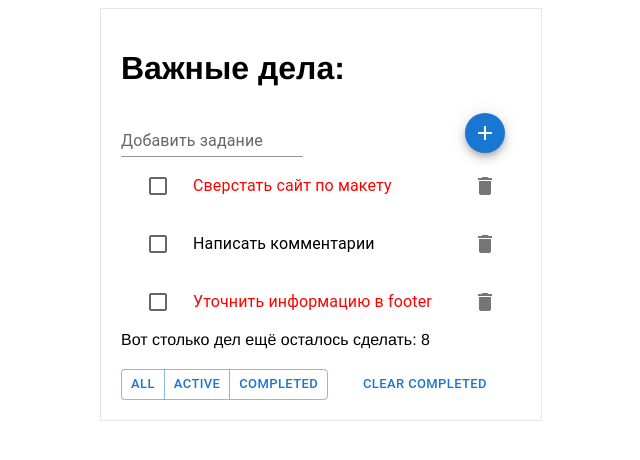
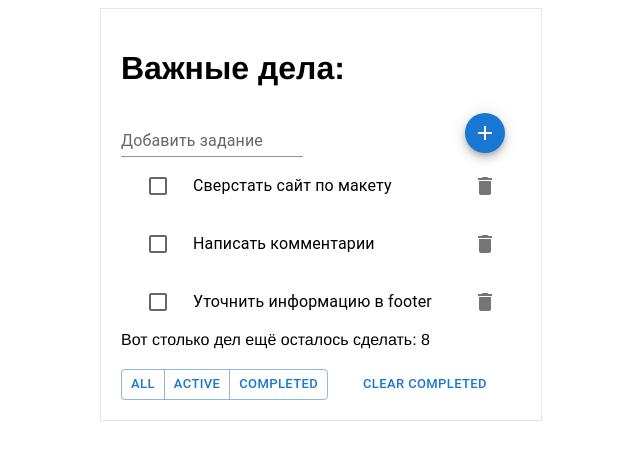
Before and after one commit to WebHeroSchool/React-proj_korzhov, a React (Create React App) app: page / in a window 1280 px wide. Shown: the top 460 px of the page, without its empty margins (319-959 px from the left). Built offline with nearby package versions, Linux system fonts and the light colour scheme.

Commit message:
using setState

```diff
--- a/src/components/App/App.js
+++ b/src/components/App/App.js
@@ -10,7 +10,7 @@ class App extends React.Component {
 		{
 			value: 'Сверстать сайт по макету',
 			id: 1,
-			isDone: true
+			isDone: false
 		},
 		{
 			value: 'Написать комментарии',
@@ -20,19 +20,30 @@ class App extends React.Component {
 		{
 			value: 'Уточнить информацию в footer',
 			id: 3,
-			isDone: true
-		}]
+			isDone: false
+		}],
+		count: 8
 	};
 
-	onClickDone = isDone => console.log (isDone);
+	onClickDone = id => {
+		const newItemList = this.state.items.map(item => {
+			const newItem = {...item};
+			if (item.id === id) {
+				newItem.isDone = !item.isDone;
+			}
+		return newItem;
+		});
+
+		this.setState ({ items: newItemList});
+	};
 
 	render() {
 		return (
 		    <div className = {styles.wrap}>
 		    <h1>Важные дела:</h1>
 		    	<InputItem />
-		    	<ItemList items = {this.state.items} onClickDone = {this.onClickDone} />
-		    	<Footer count={8} />
+		    	<ItemList items = {this.state.items} onClickDone={this.onClickDone} />
+		    	<Footer count={this.state.count} />
 		    </div>
 		);
 }};
--- a/src/components/Item/Item.js
+++ b/src/components/Item/Item.js
@@ -2,7 +2,7 @@ import React from 'react';
 import classnames from 'classnames';
 import styles from './Item.module.css';
 
-const Item = ({value, isDone, onClickDone}) => (<span className = {
+const Item = ({value, isDone, onClickDone, id}) => (<span className = {
 	classnames ({
 		[styles.item]: true,
 		[styles.done]:isDone
--- a/src/components/Item/Item.module.css
+++ b/src/components/Item/Item.module.css
@@ -4,5 +4,5 @@
 }
 
 .done {
-	color: red;
+	text-decoration: line-through;
 }
--- a/src/components/ItemList/ItemList.js
+++ b/src/components/ItemList/ItemList.js
@@ -8,15 +8,22 @@ import ListItem from '@mui/material/ListItem';
 import DeleteIcon from '@mui/icons-material/Delete';
 import IconButton from '@mui/material/IconButton';
 
-const ItemList = ({items, isDone, onClickDone}) => (<div>
+const ItemList = ({items, isDone, onClickDone, id}) => (<div>
 	{items.map(item =>
 		<ListItem key={item.id} className={styles.item}>
         	<ListItemIcon>
-           		<Checkbox color="primary" inputProps={{'aria-label': 'uncontrolled-checkbox'}} onClick = {() => console.log(item.isDone)} />
+           		<Checkbox
+           			color="primary"
+           			inputProps={{'aria-label': 'uncontrolled-checkbox'}}
+           			onClick = {() => onClickDone(item.id)} />
          	</ListItemIcon>
 
          	<ListItemText>
-         		<Item value={item.value} isDone={item.isDone} onClickDone={onClickDone} />
+         		<Item
+         			value={item.value}
+         			isDone={item.isDone}
+         			onClickDone={onClickDone}
+         			id = {item.id} />
          	</ListItemText>
 
 			<IconButton aria-label="delete">
```
